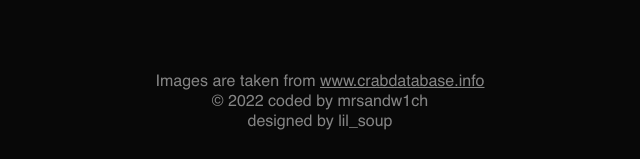
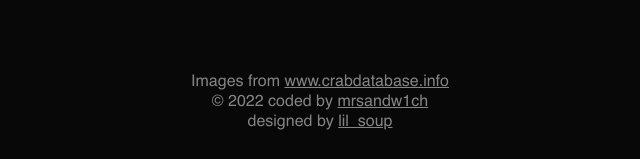
Before and after one commit to mrsandw1ch/react_photo_gallery, a React app: page / in a window 1280 px wide. Shown: the part 1661-1820 px from the top of the page, 320-960 px from the left. Built offline with nearby package versions, Linux system fonts and the light colour scheme.

Commit message:
update footer

```diff
--- a/src/App/App.js
+++ b/src/App/App.js
@@ -65,9 +65,9 @@ function App() {
                 {view === 'list' && <List style={{opacity: displayList ? 1 : 0}}/>}
             </main>
             <footer>
-                <p>Images are taken from <a href='https://www.crabdatabase.info/' rel='noreferrer' target='_blank'>www.crabdatabase.info</a></p>
-                <p>	&#169; 2022 coded by mrsandw1ch</p>
-                <p>designed by lil_soup</p>
+                <p>Images from <a href='https://www.crabdatabase.info/' rel='noreferrer' target='_blank'>www.crabdatabase.info</a></p>
+                <p>	&#169; 2022 coded by <a href="https://github.com/mrsandw1ch" rel='noreferrer' target='_blank'>mrsandw1ch</a></p>
+                <p>designed by <a href="https://www.behance.net/DariaBorisovna" rel='noreferrer' target='_blank'>lil_soup</a></p>
             </footer>
         </div>
   );
--- a/src/App/App.scss
+++ b/src/App/App.scss
@@ -85,6 +85,12 @@
             font-size: 1.6rem;
             line-height: 2rem;
             opacity: 0.5;
+
+            a {
+                &:hover {
+                    opacity: 0.7;
+                }
+            }
         }
     }
 }
```
Also changed, not shown: 1 other file.
